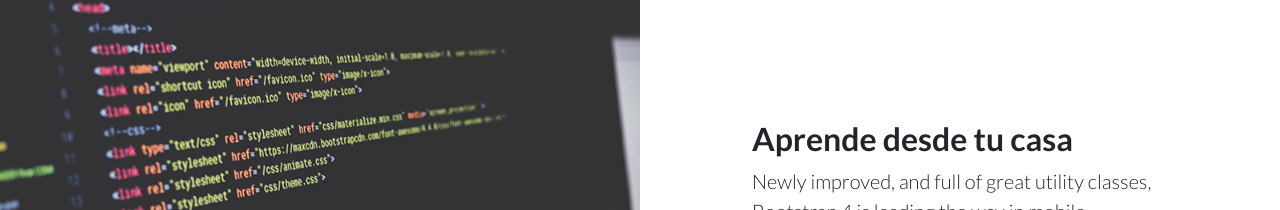
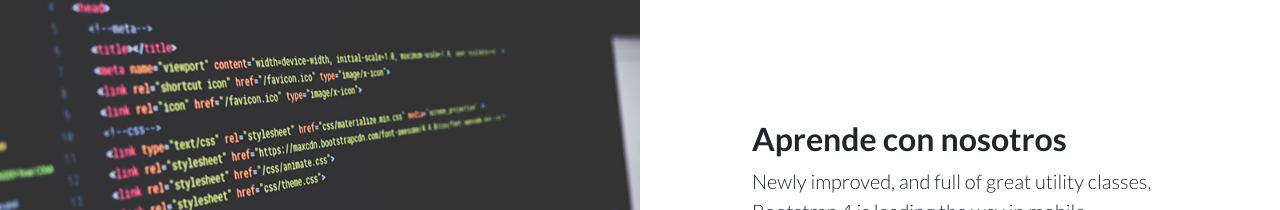
Before and after one commit to taffrodriguez/cetmexL, a website: page index.html in a window 1280 px wide. Shown: the part 1640-1850 px from the top of the page. Drawn offline with Linux system fonts and the light colour scheme.

Commit message:
primer fetch
adriana

```diff
--- a/index.html
+++ b/index.html
@@ -108,7 +108,7 @@
       <div class="row no-gutters">
         <div class="col-lg-6 text-white showcase-img" style="background-image: url('img/bg-showcase-2.jpg');"></div>
         <div class="col-lg-6 my-auto showcase-text">
-          <h2>Aprende desde tu casa</h2>
+          <h2>Aprende con nosotros</h2>
           <p class="lead mb-0">Newly improved, and full of great utility classes, Bootstrap 4 is leading the way in mobile responsive web development! All of the themes on Start Bootstrap are now using Bootstrap 4!</p>
         </div>
       </div>
```
